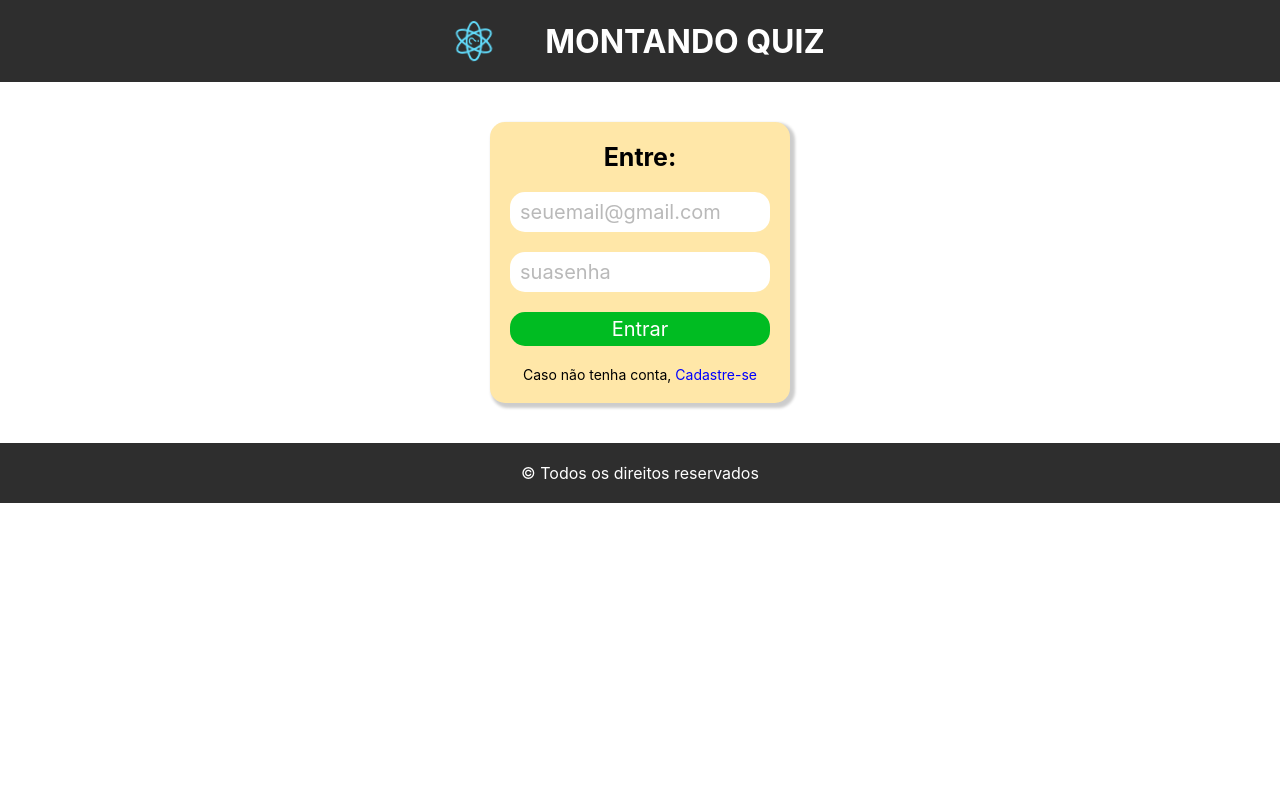
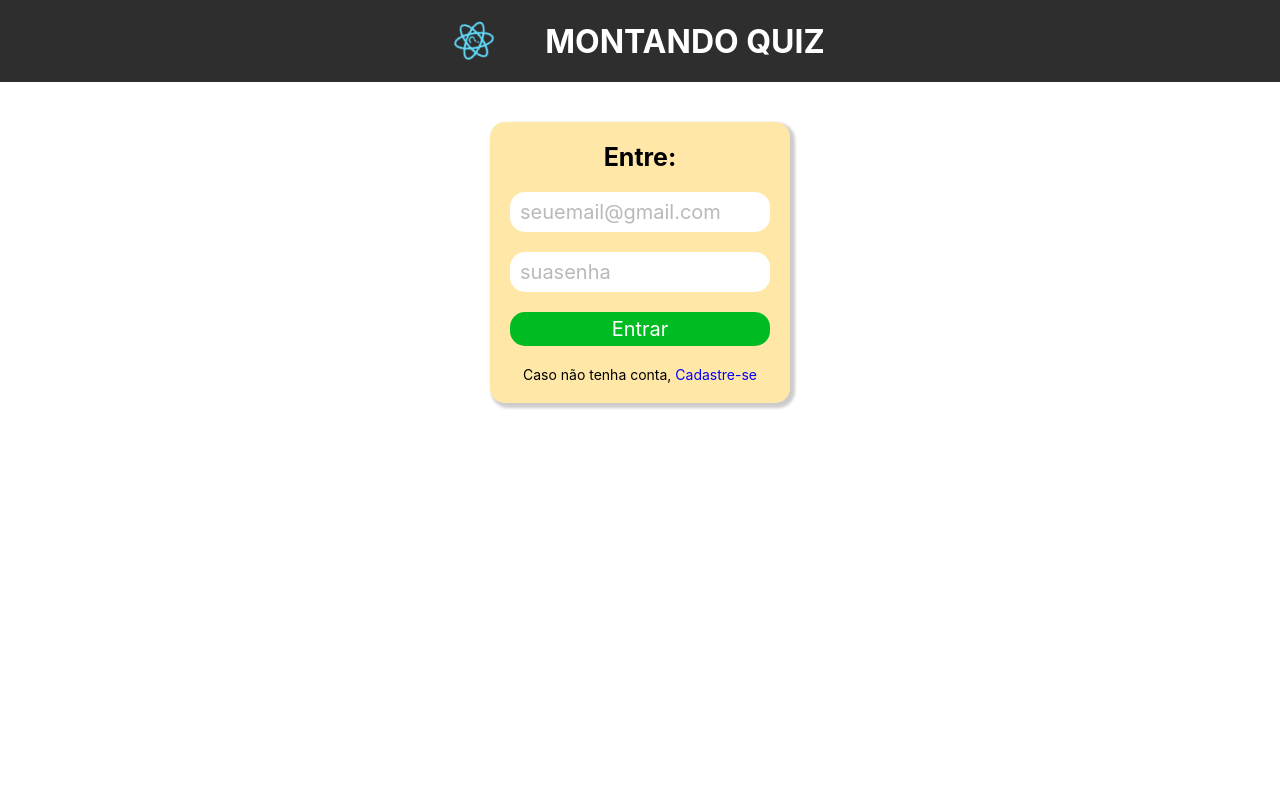
Before and after one commit to DutraGames/Create-Quiz, a Next.js app: page /login in a window 1280 px wide. Shown: the top 800 px of the page. Built offline with nearby package versions, Linux system fonts and the light colour scheme; no server answers.

Commit message:
add footer in bottom

```diff
--- a/src/pages/login.jsx
+++ b/src/pages/login.jsx
@@ -7,7 +7,7 @@ import Header from '../components/Header'
 import HeadMain from '../components/HeadMain'
 import useAuth from '../hooks/useAuth'
 import { auth } from '../service/configFirebase'
-import { ButtonCreate, Frame, Input, LinkButton, TextBottom, Title } from '../styles/regisLogin'
+import { ButtonCreate, Container, Frame, Input, LinkButton, TextBottom, Title } from '../styles/regisLogin'
 
 export default function register() {
 
@@ -40,6 +40,7 @@ export default function register() {
         <>
             <HeadMain title='Montando Quiz - login' desc='Fazendo o login na saplicação!' />
             <Header />
+            <Container>
                 <Frame>
                     <Title>Entre:</Title>
                     <Input placeholder='seuemail@gmail.com' type="email" value={email} onChange={(text) => setEmail(text.target.value)} />
@@ -47,6 +48,7 @@ export default function register() {
                     <ButtonCreate onClick={SingInAccont}>Entrar</ButtonCreate>
                     <TextBottom>Caso não tenha conta, <Link href="/register" legacyBehavior><LinkButton>Cadastre-se</LinkButton></Link></TextBottom>
                 </Frame>
+            </Container>
             <Footer />
         </>
     )
--- a/src/styles/regisLogin.js
+++ b/src/styles/regisLogin.js
@@ -1,4 +1,8 @@
 import styled from "styled-components";
+
+export const Container = styled.div`
+height: 100vh;
+`
 
 export const Frame = styled.div`
 background-color: #FFE7A8;
```
Also changed, not shown: src/pages/register.jsx (+7 -5 lines). Lines whose indentation alone changed are shown as unchanged.
